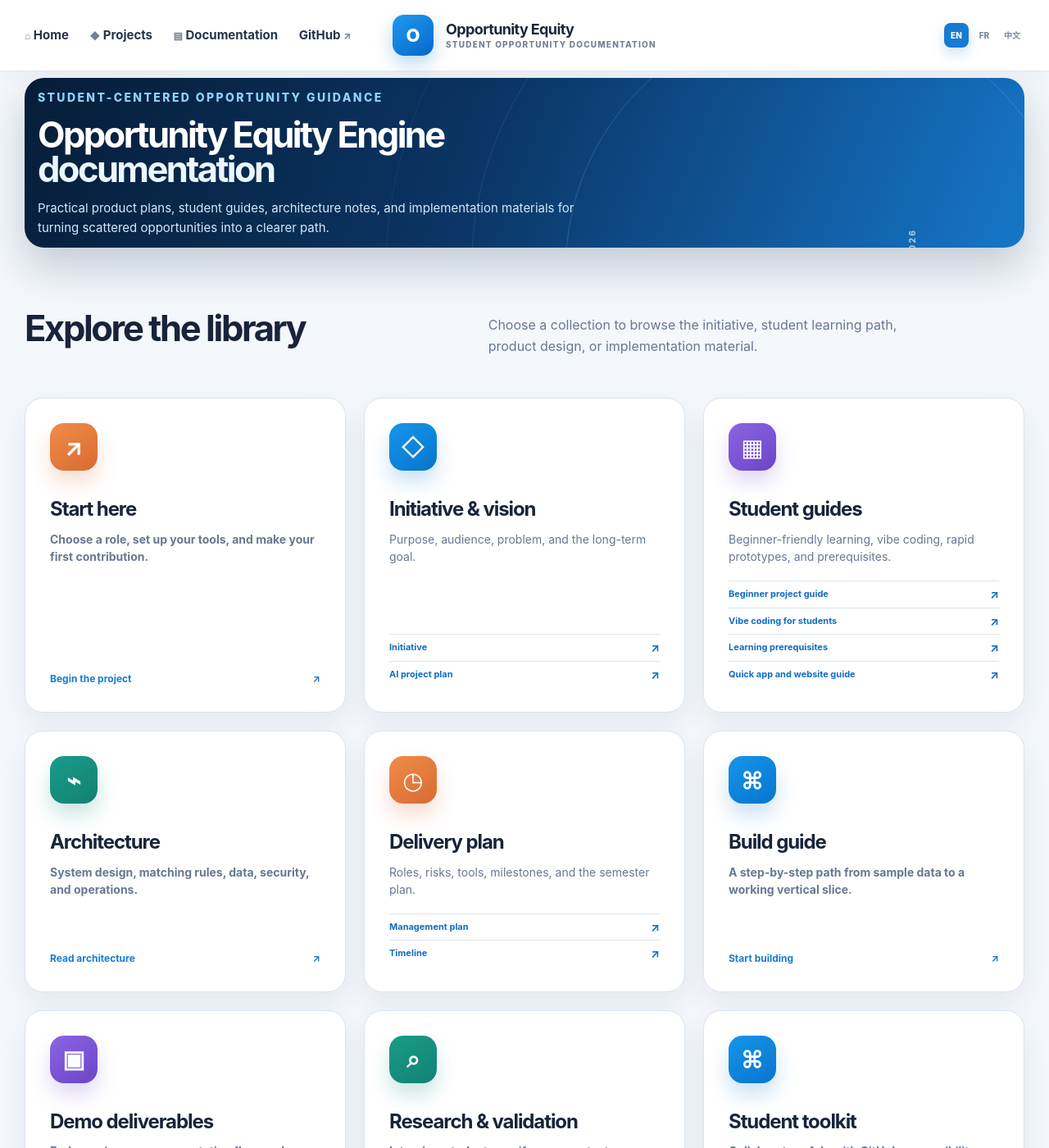
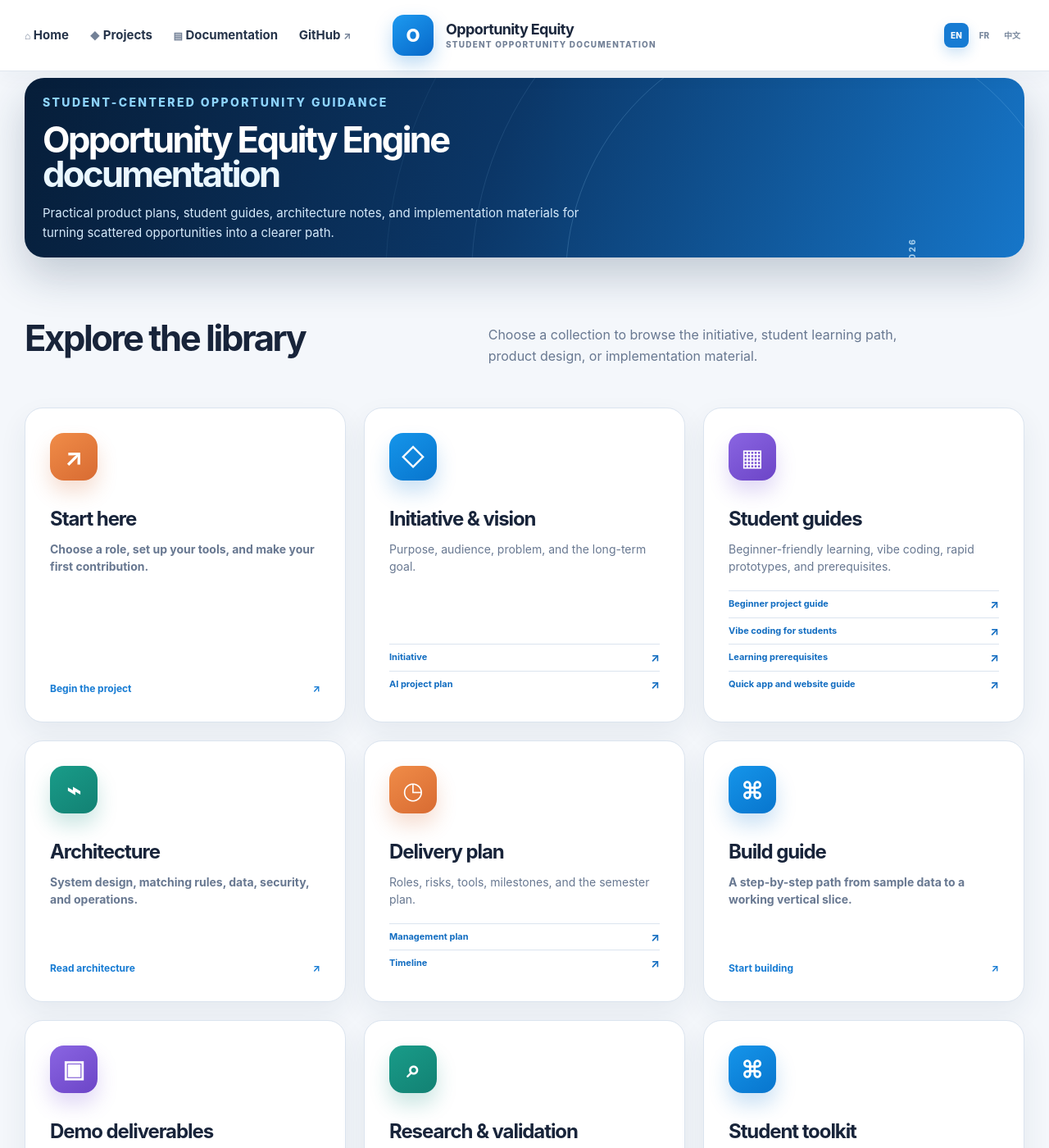
Before and after one commit to andyxuan2010/OpportunityEquityEngine, a Jekyll site: the page built from index.md, in a window 1280 px wide and 1400 px high. Shown: the whole window at 82% size. Built offline with Jekyll 4.4.1, drawn with Linux system fonts in a browser that asks for light colours.

Commit message:
Slightly increase hero padding

```diff
--- a/assets/css/style.scss
+++ b/assets/css/style.scss
@@ -97,7 +97,7 @@ button { font: inherit; }
   align-items: center;
   overflow: hidden;
   border-radius: 24px;
-  padding: 12px 16px;
+  padding: 18px 22px;
   color: white;
   background: linear-gradient(112deg, #071f3b 0%, #0b3768 47%, #1676c9 100%);
   box-shadow: 0 24px 50px rgba(22, 50, 84, .22);
@@ -358,7 +358,7 @@ button { font: inherit; }
   .nav-secondary { order: 3; }
   .language-option { min-width: 27px; padding: 0 3px; font-size: 9px; }
   .site-main { padding-top: 6px; padding-bottom: 48px; }
-  .project-hero { min-height: 0; border-radius: 20px; padding: 12px 14px; align-items: flex-start; }
+  .project-hero { min-height: 0; border-radius: 20px; padding: 16px 18px; align-items: flex-start; }
   .project-hero h1 { font-size: clamp(40px, 10vw, 58px); white-space: normal; }
   .hero-description { font-size: 16px; }
   .hero-stamp { right: 8%; bottom: 9%; }
```
